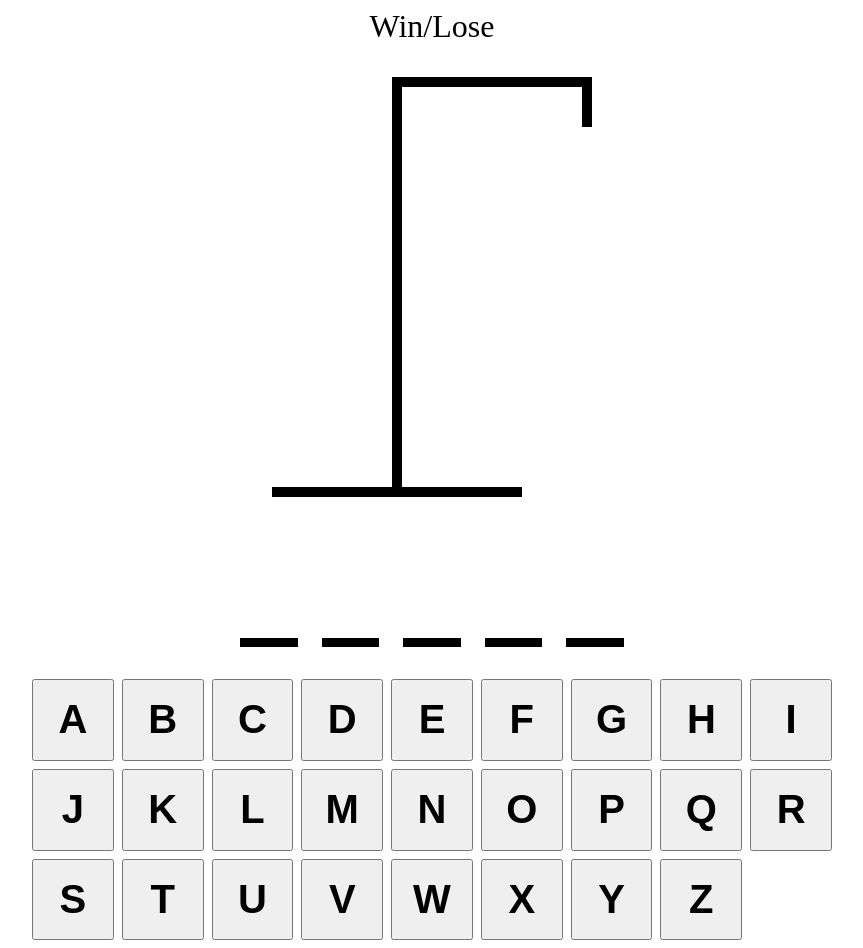
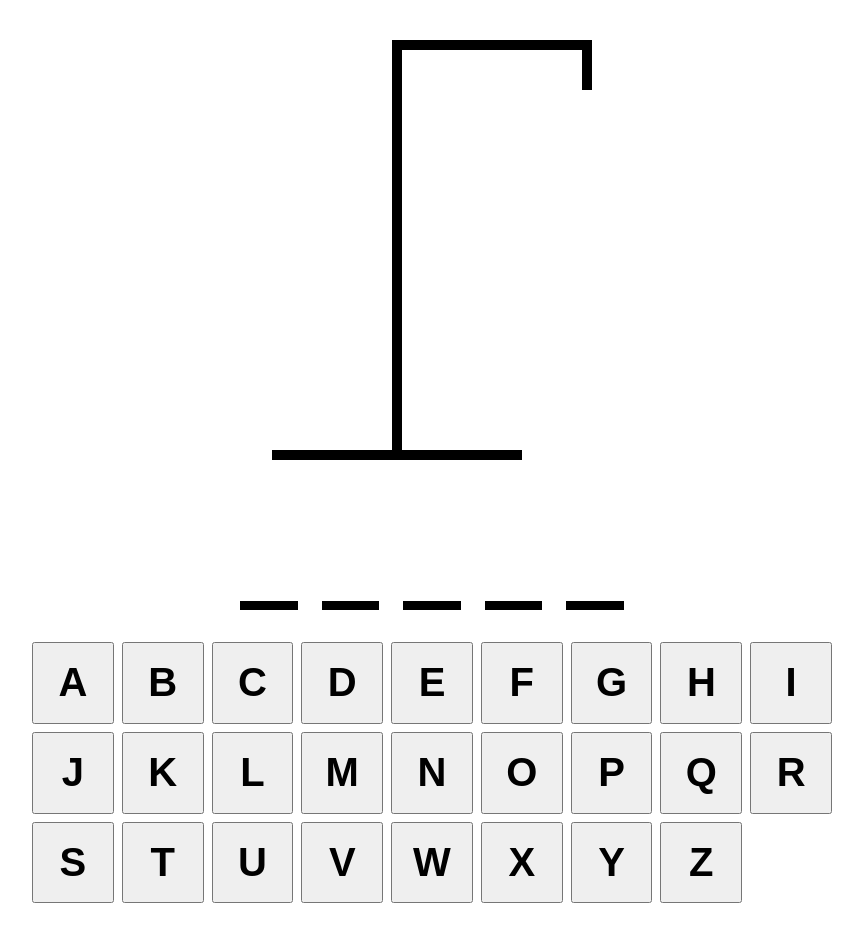
Before and after one commit to samudra-perera/Typescript-Hangman, a React (Vite) app: page / in a window 1280 px wide. Shown: the whole page, without its empty margins (208-1071 px from the left). After the commit the page ends 911 px from the top, so only its background shows below. Built offline with nearby package versions, Linux system fonts and the light colour scheme.

Commit message:
Added the reveal property

```diff
--- a/src/App.tsx
+++ b/src/App.tsx
@@ -19,13 +19,18 @@ function App() {
     return !wordToGuess.includes(letter);
   });
 
+  const isLoser = incorrectLetters.length >= 6;
+  const isWinner = wordToGuess.split('').every(letter => {
+    return guessedLetters.includes(letter)
+  })
+
   const addGuessedLetter = useCallback(
     (letter: string) => {
-      if (guessedLetters.includes(letter)) return;
+      if (guessedLetters.includes(letter) || isLoser || isWinner) return;
 
       setGuessedLetters((currentLetters) => [...currentLetters, letter]);
     },
-    [guessedLetters]
+    [guessedLetters, isLoser, isWinner]
   );
 
   useEffect(() => {
@@ -47,11 +52,19 @@ function App() {
 
   return (
     <HangManContainer>
-      <WinOrLoseText>Win/Lose</WinOrLoseText>
+      <WinOrLoseText>
+        {
+          isWinner ?? "Winner! - Refresh to play again!"
+        }
+        {
+          isLoser ?? 'Nice Try!'
+        }
+        </WinOrLoseText>
       <HangManDrawing numberOfGuesses={incorrectLetters.length} />
-      <HangManWord guessedLetters={guessedLetters} wordToGuess={wordToGuess} />
+      <HangManWord guessedLetters={guessedLetters} wordToGuess={wordToGuess} reveal={isLoser}/>
       <div style={{ alignSelf: "stretch" }}>
         <Keyboard
+        disabled={isWinner || isLoser}
           activeLetters={guessedLetters.filter((letter) => {
             return wordToGuess.includes(letter);
           })}
--- a/src/HangManWord.tsx
+++ b/src/HangManWord.tsx
@@ -2,11 +2,12 @@
 import { WordContainer, LetterText } from "./styles/Word.style.ts";
 
 type HangmanWordProps = {
+    reveal?: boolean;
   guessedLetters: string[];
   wordToGuess: string;
 };
 
-export function HangManWord({ guessedLetters, wordToGuess }: HangmanWordProps) {
+export function HangManWord({ guessedLetters, wordToGuess, reveal=false }: HangmanWordProps) {
   return (
     <WordContainer>
       {wordToGuess.split("").map((letter, index) => {
@@ -14,7 +15,7 @@ export function HangManWord({ guessedLetters, wordToGuess }: HangmanWordProps) {
           <LetterText key={index}>
             <span
               style={{
-                visibility: guessedLetters.includes(letter)
+                visibility: guessedLetters.includes(letter) || reveal
                   ? "visible"
                   : "hidden",
               }}
--- a/src/Keyboard.tsx
+++ b/src/Keyboard.tsx
@@ -31,6 +31,7 @@ const KEYS = [
 ];
 
 type KeyboardProps = {
+  disabled?: boolean;
   activeLetters: string[];
   inactiveLetters: string[];
   addGuessedLetter: (letter: string) => void;
@@ -38,6 +39,7 @@ type KeyboardProps = {
 
 export function Keyboard({
   activeLetters,
+  disabled=false,
   inactiveLetters,
   addGuessedLetter,
 }: KeyboardProps) {
@@ -48,11 +50,10 @@ export function Keyboard({
         const isInactive = inactiveLetters.includes(key);
         return (
           <LetterButton
-          onClick={() => addGuessedLetter(key)}
-          disabled={isInactive || isActive}
-          $active={isActive}
-          $inactive={isInactive}
-
+            onClick={() => addGuessedLetter(key)}
+            disabled={isInactive || isActive || disabled}
+            $active={isActive}
+            $inactive={isInactive}
           >
             {key}
           </LetterButton>
```
